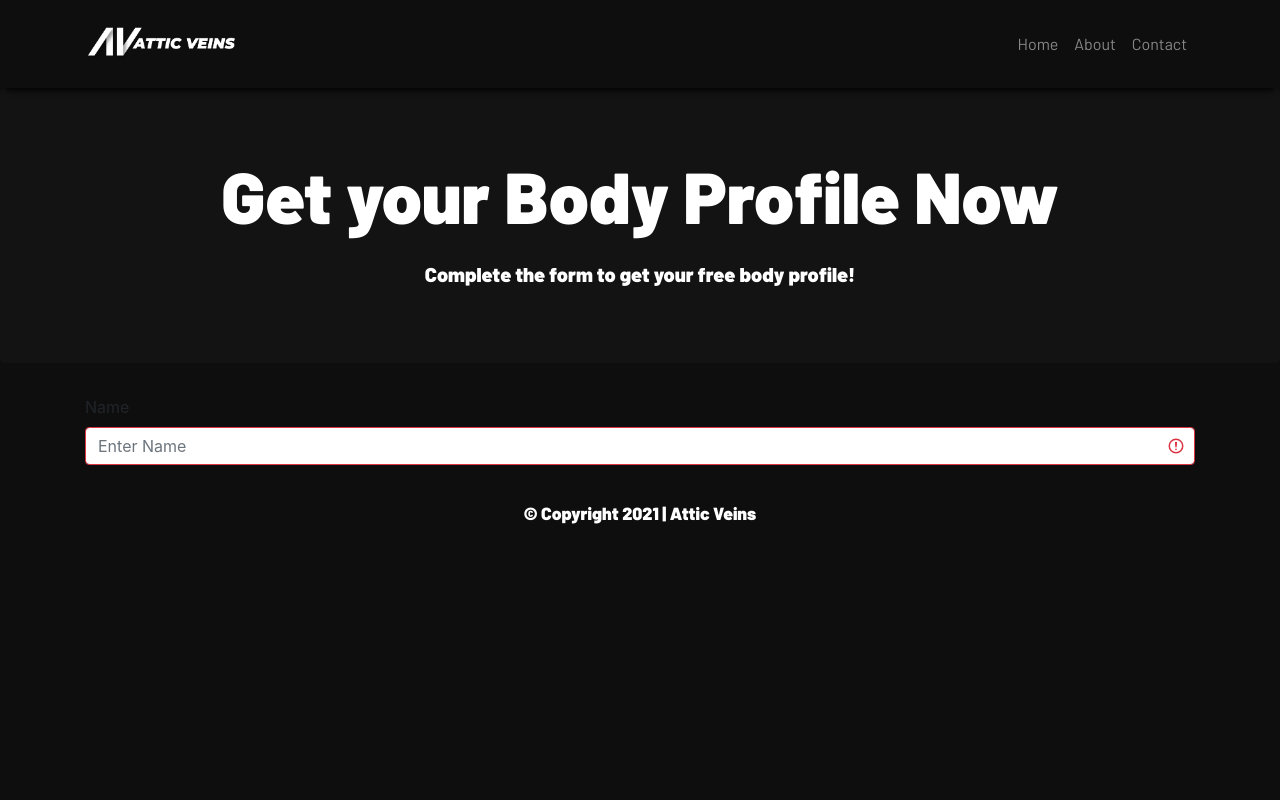
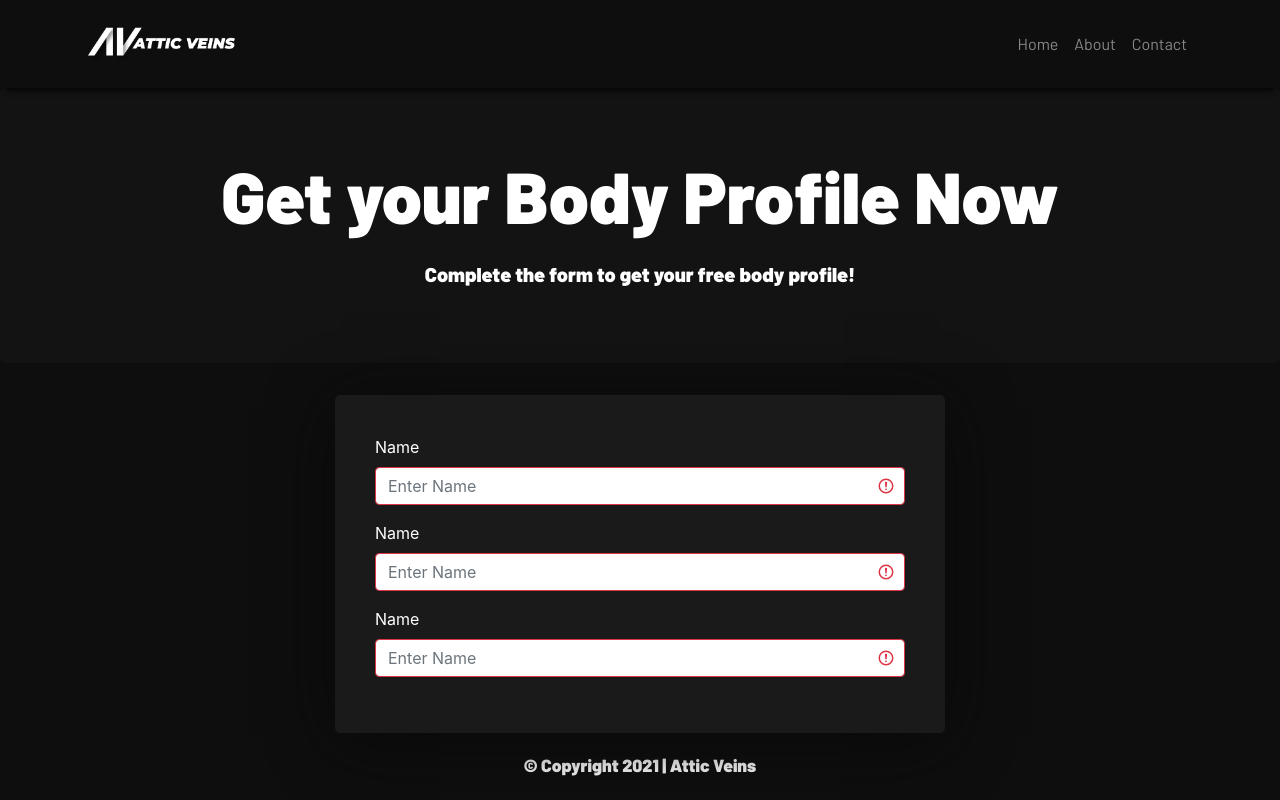
Before and after one commit to animux/atticveins, a Vue app in the folder client/: page /body-profile in a window 1280 px wide. Built offline with nearby package versions, Linux system fonts and the light colour scheme.

Commit message:
Body Profile Form Interface changed

```diff
--- a/client/src/views/BodyProfile/Form.vue
+++ b/client/src/views/BodyProfile/Form.vue
@@ -2,9 +2,22 @@
     <div id="form">
         <b-container>
             <b-form @submit="onSubmit" validated="true">
-                <b-form-group id="name" label="Name" label-for="name">
-                    <b-form-input id="name=input" type="text" placeholder="Enter Name" required></b-form-input>
-                </b-form-group>
+
+                <section v-if="steps == 1">
+                    <b-form-group id="name" label="Name" label-for="name">
+                        <b-form-input id="name=input" type="text" placeholder="Enter Name" required></b-form-input>
+                    </b-form-group>
+                    <b-form-group id="name" label="Name" label-for="name">
+                        <b-form-input id="name=input" type="text" placeholder="Enter Name" required></b-form-input>
+                    </b-form-group>
+                    <b-form-group id="name" label="Name" label-for="name">
+                        <b-form-input id="name=input" type="text" placeholder="Enter Name" required></b-form-input>
+                    </b-form-group>
+                </section>
+
+                <section v-if="steps == 2">
+
+                </section>
             </b-form>
         </b-container>
     </div>
@@ -12,10 +25,30 @@
 
 <script>
 export default {
-    name: 'Form'
+    name: 'Form',
+    data() {
+        return {
+            totalsteps: 3,
+            steps: 1,
+            form: {
+
+            }
+        }
+    }
 }
 </script>
 
 <style lang="scss" scoped>
-
+    #form {
+        position: relative;
+        width: 50%;
+        margin: 0 auto;
+        color: white;
+        form {
+            background-color: #1A1A1A;
+            border-radius: 5px;
+            box-shadow: 0 8px 4em -6px #090909;
+            padding: 40px 40px;
+        }
+    }
 </style>
```
